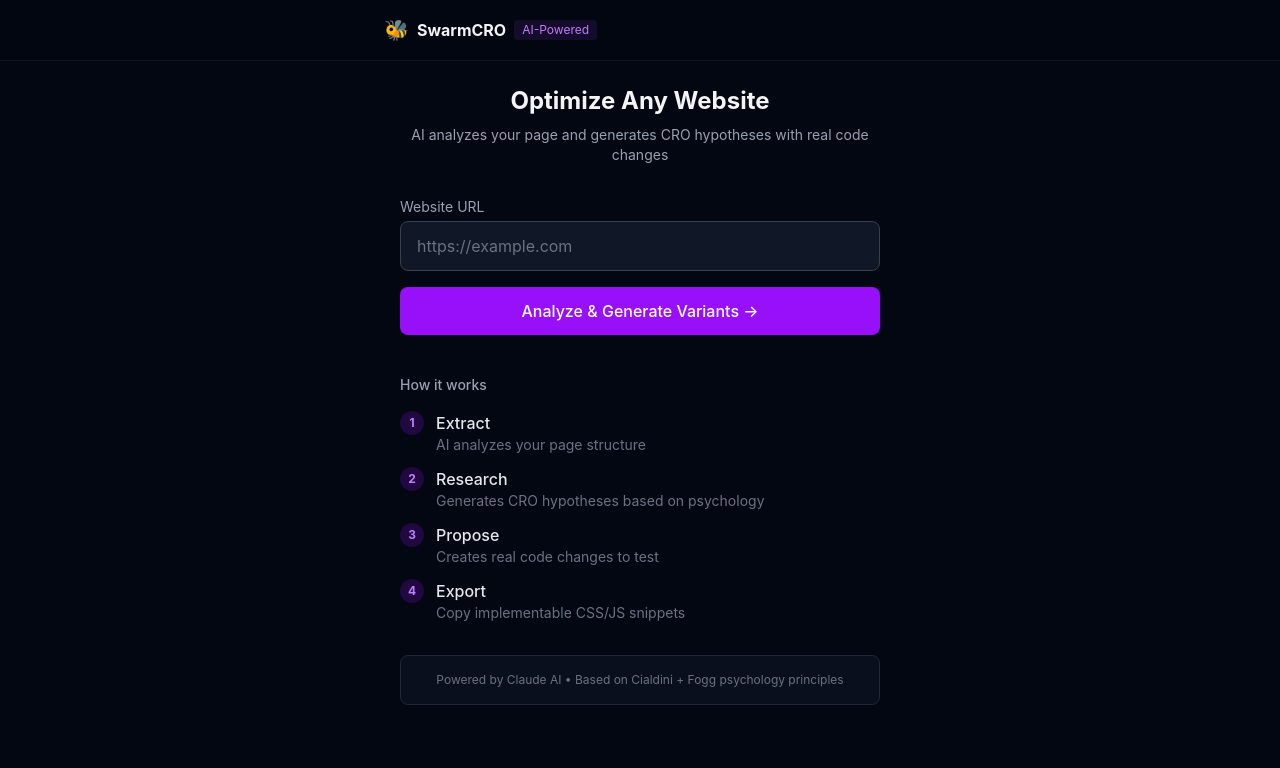
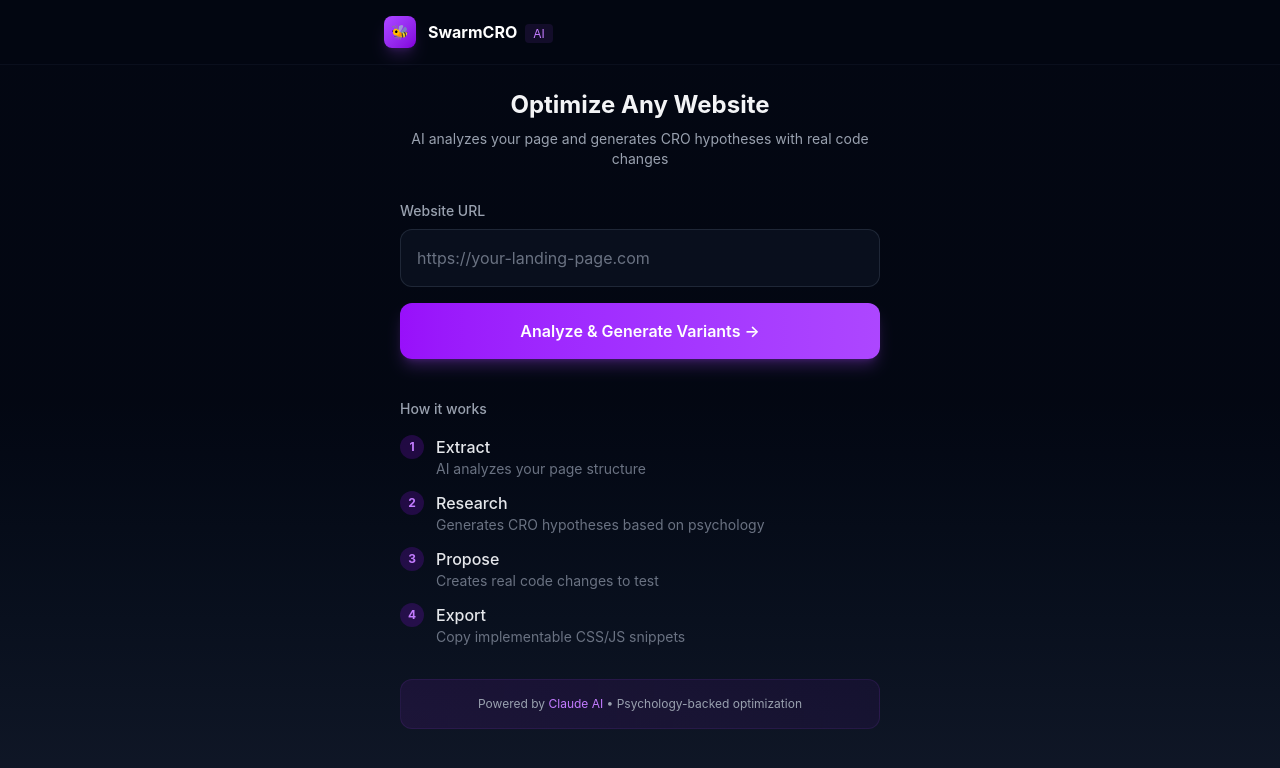
Before and after one commit to molt-ai/swarm-cro, a Next.js app in the folder web/: page / in a window 1280 px wide. Shown: the top 768 px of the page. Built offline with nearby package versions, Linux system fonts and the light colour scheme.

Commit message:
Polish UI - better gradients, shadows, animations, professional look
- Gradient backgrounds and buttons
- Improved header with branded logo
- Better form styling with rounded corners
- Loading animation improvements
- Shadow effects for depth

```diff
--- a/web/src/app/globals.css
+++ b/web/src/app/globals.css
@@ -34,3 +34,21 @@ body {
     padding-bottom: env(safe-area-inset-bottom);
   }
 }
+
+/* Custom animations */
+@keyframes loading {
+  0% { transform: translateX(-100%); }
+  50% { transform: translateX(0); }
+  100% { transform: translateX(100%); }
+}
+
+@keyframes shimmer {
+  0% { background-position: -200% 0; }
+  100% { background-position: 200% 0; }
+}
+
+.animate-shimmer {
+  background: linear-gradient(90deg, transparent, rgba(255,255,255,0.1), transparent);
+  background-size: 200% 100%;
+  animation: shimmer 2s infinite;
+}
--- a/web/src/app/page.tsx
+++ b/web/src/app/page.tsx
@@ -87,14 +87,18 @@ export default function Home() {
   };
 
   return (
-    <main className="min-h-screen bg-gray-950 text-gray-100">
+    <main className="min-h-screen bg-gradient-to-b from-gray-950 via-gray-950 to-gray-900 text-gray-100">
       {/* Header */}
-      <header className="px-4 py-4 border-b border-gray-800/50 sticky top-0 bg-gray-950/90 backdrop-blur-sm z-10">
+      <header className="px-4 py-4 border-b border-gray-800/30 sticky top-0 bg-gray-950/80 backdrop-blur-md z-10">
         <div className="flex items-center justify-between max-w-lg mx-auto">
-          <div className="flex items-center gap-2">
-            <span className="text-xl">🐝</span>
-            <span className="font-bold">SwarmCRO</span>
-            <span className="text-xs text-purple-400 bg-purple-500/10 px-2 py-0.5 rounded">AI-Powered</span>
+          <div className="flex items-center gap-3">
+            <div className="w-8 h-8 bg-gradient-to-br from-purple-500 to-purple-700 rounded-lg flex items-center justify-center shadow-lg shadow-purple-500/20">
+              <span className="text-sm">🐝</span>
+            </div>
+            <div>
+              <span className="font-bold text-white">SwarmCRO</span>
+              <span className="text-xs text-purple-400 bg-purple-500/10 px-2 py-0.5 rounded ml-2">AI</span>
+            </div>
           </div>
         </div>
       </header>
@@ -111,20 +115,20 @@ export default function Home() {
 
             <form onSubmit={handleSubmit} className="space-y-4">
               <div>
-                <label className="text-sm text-gray-400 mb-1 block">Website URL</label>
+                <label className="text-sm text-gray-400 mb-2 block font-medium">Website URL</label>
                 <input
                   type="url"
                   value={url}
                   onChange={(e) => setUrl(e.target.value)}
-                  placeholder="https://example.com"
-                  className="w-full bg-gray-900 border border-gray-700 rounded-lg px-4 py-3 text-white placeholder:text-gray-500 focus:outline-none focus:ring-2 focus:ring-purple-500"
+                  placeholder="https://your-landing-page.com"
+                  className="w-full bg-gray-900/50 border border-gray-700/50 rounded-xl px-4 py-4 text-white placeholder:text-gray-500 focus:outline-none focus:ring-2 focus:ring-purple-500/50 focus:border-purple-500/50 transition-all"
                   required
                 />
               </div>
 
               <button
                 type="submit"
-                className="w-full bg-purple-600 hover:bg-purple-500 text-white font-medium py-3 rounded-lg transition-colors"
+                className="w-full bg-gradient-to-r from-purple-600 to-purple-500 hover:from-purple-500 hover:to-purple-400 text-white font-semibold py-4 rounded-xl transition-all shadow-lg shadow-purple-500/25 hover:shadow-purple-500/40 active:scale-[0.98]"
               >
                 Analyze & Generate Variants →
               </button>
@@ -140,9 +144,9 @@ export default function Home() {
               </div>
             </div>
 
-            <div className="mt-8 p-4 bg-gray-900/50 rounded-lg border border-gray-800">
-              <p className="text-xs text-gray-500 text-center">
-                Powered by Claude AI • Based on Cialdini + Fogg psychology principles
+            <div className="mt-8 p-4 bg-gradient-to-r from-purple-900/20 to-purple-800/10 rounded-xl border border-purple-500/10">
+              <p className="text-xs text-gray-400 text-center">
+                Powered by <span className="text-purple-400">Claude AI</span> • Psychology-backed optimization
               </p>
             </div>
           </>
@@ -163,13 +167,15 @@ export default function Home() {
         )}
 
         {status === 'analyzing' && (
-          <div className="text-center py-16">
-            <div className="text-5xl mb-4 animate-pulse">🧠</div>
-            <h2 className="text-xl font-bold mb-2">Analyzing...</h2>
-            <p className="text-gray-400 text-sm">{progress}</p>
-            <p className="text-gray-500 text-xs mt-2">This may take 20-40 seconds</p>
-            <div className="mt-6 w-48 mx-auto bg-gray-800 rounded-full h-2 overflow-hidden">
-              <div className="bg-purple-500 h-full rounded-full animate-pulse" style={{ width: '60%' }} />
+          <div className="text-center py-20">
+            <div className="w-16 h-16 mx-auto mb-6 bg-gradient-to-br from-purple-500 to-purple-700 rounded-2xl flex items-center justify-center shadow-lg shadow-purple-500/30 animate-pulse">
+              <span className="text-2xl">🧠</span>
+            </div>
+            <h2 className="text-xl font-bold mb-2 text-white">Analyzing Your Page</h2>
+            <p className="text-gray-400 text-sm mb-1">{progress}</p>
+            <p className="text-gray-600 text-xs">Usually takes 20-40 seconds</p>
+            <div className="mt-8 w-56 mx-auto bg-gray-800/50 rounded-full h-1.5 overflow-hidden">
+              <div className="bg-gradient-to-r from-purple-600 to-purple-400 h-full rounded-full animate-[loading_2s_ease-in-out_infinite]" style={{ width: '70%' }} />
             </div>
           </div>
         )}
```
